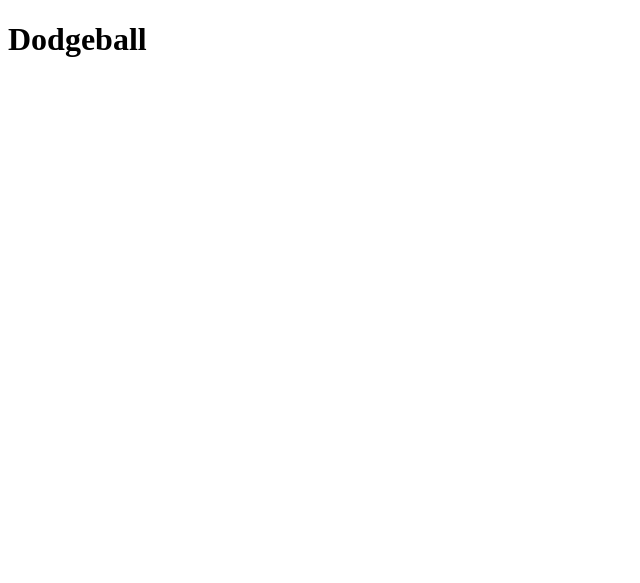
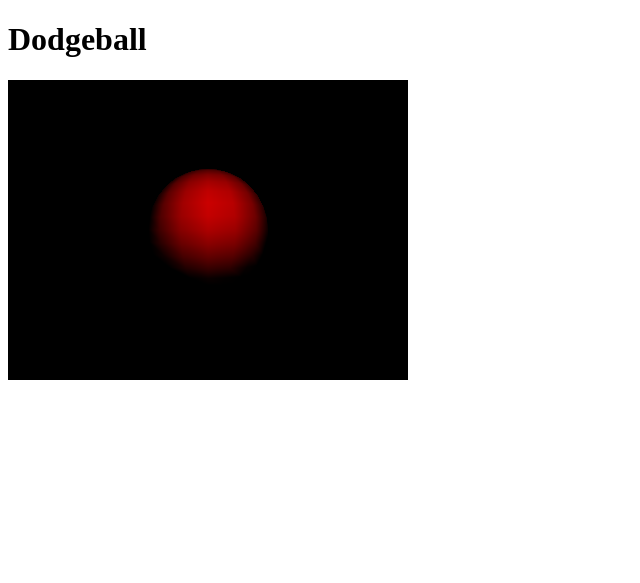
Before and after one commit to MattMcAlear/Dodgeball, a plain HTML site: page index.html in a window 1280 px wide. Shown: the whole page, without its empty margins (0-640 px from the left). Drawn offline with nearby package versions, Linux system fonts and the light colour scheme.

Commit message:
- We got a working red ball ;)

```diff
--- a/index.html
+++ b/index.html
@@ -9,11 +9,18 @@
         <title>Dodgeball</title>
         <script type="text/javascript" src="js/three.js"></script>
         <script type="text/javascript" src="http://ajax.googleapis.com/ajax/libs/jquery/1.10.2/jquery.min.js"></script>
+        <style>
+			#container {
+				background: #000;
+				width: 400px;
+				height: 300px;
+			}
+		</style>
     </head>
 	<body>
         <h1>Dodgeball</h1>
-        <div align="center">
-	    	<canvas id="container" style="border: none;" width="1000" height="500"></canvas>
+        <div id="container">
+
 		</div>
 
         <script type="text/javascript">
@@ -34,20 +41,13 @@
 		// create a WebGL renderer, camera
 		// and a scene
 		var renderer = new THREE.WebGLRenderer();
-		var camera =
-		  new THREE.PerspectiveCamera(
-		    VIEW_ANGLE,
+		var camera = new THREE.PerspectiveCamera(  VIEW_ANGLE,
 		                                ASPECT,
 		                                NEAR,
-		    FAR);
-
+		                                FAR  );
 		var scene = new THREE.Scene();
 
-		// add the camera to the scene
-		scene.add(camera);
-
-		// the camera starts at 0,0,0
-		// so pull it back
+		// the camera starts at 0,0,0 so pull it back
 		camera.position.z = 300;
 
 		// start the renderer
@@ -56,36 +56,29 @@
 		// attach the render-supplied DOM element
 		$container.append(renderer.domElement);
 
+		// create the sphere's material
+		var sphereMaterial = new THREE.MeshLambertMaterial(
+		{
+		    color: 0xCC0000
+		});
+
 		// set up the sphere vars
-		var radius = 50,
-		    segments = 16,
-		    rings = 16;
+		var radius = 50, segments = 16, rings = 16;
 
-		// create a new mesh with
-		// sphere geometry - we will cover
-		// the sphereMaterial next!
+		// create a new mesh with sphere geometry -
+		// we will cover the sphereMaterial next!
 		var sphere = new THREE.Mesh(
-
-		  new THREE.SphereGeometry(
-		    radius,
-		    segments,
-		    rings),
-
+		   new THREE.SphereGeometry(radius, segments, rings),
 		   sphereMaterial);
 
 		// add the sphere to the scene
 		scene.add(sphere);
 
-		// create the sphere's material
-		var sphereMaterial =
-		  new THREE.MeshLambertMaterial(
-		    {
-		      color: 0xCC0000
-		    });
+		// and the camera
+		scene.add(camera);
 
 		// create a point light
-		var pointLight =
-		  new THREE.PointLight(0xFFFFFF);
+		var pointLight = new THREE.PointLight( 0xFFFFFF );
 
 		// set its position
 		pointLight.position.x = 10;
@@ -95,6 +88,9 @@
 		// add to the scene
 		scene.add(pointLight);
 
+		// draw!
+		renderer.render(scene, camera);
+
         </script>
     </body>
 </html>
```
Lines whose indentation alone changed are shown as unchanged.
